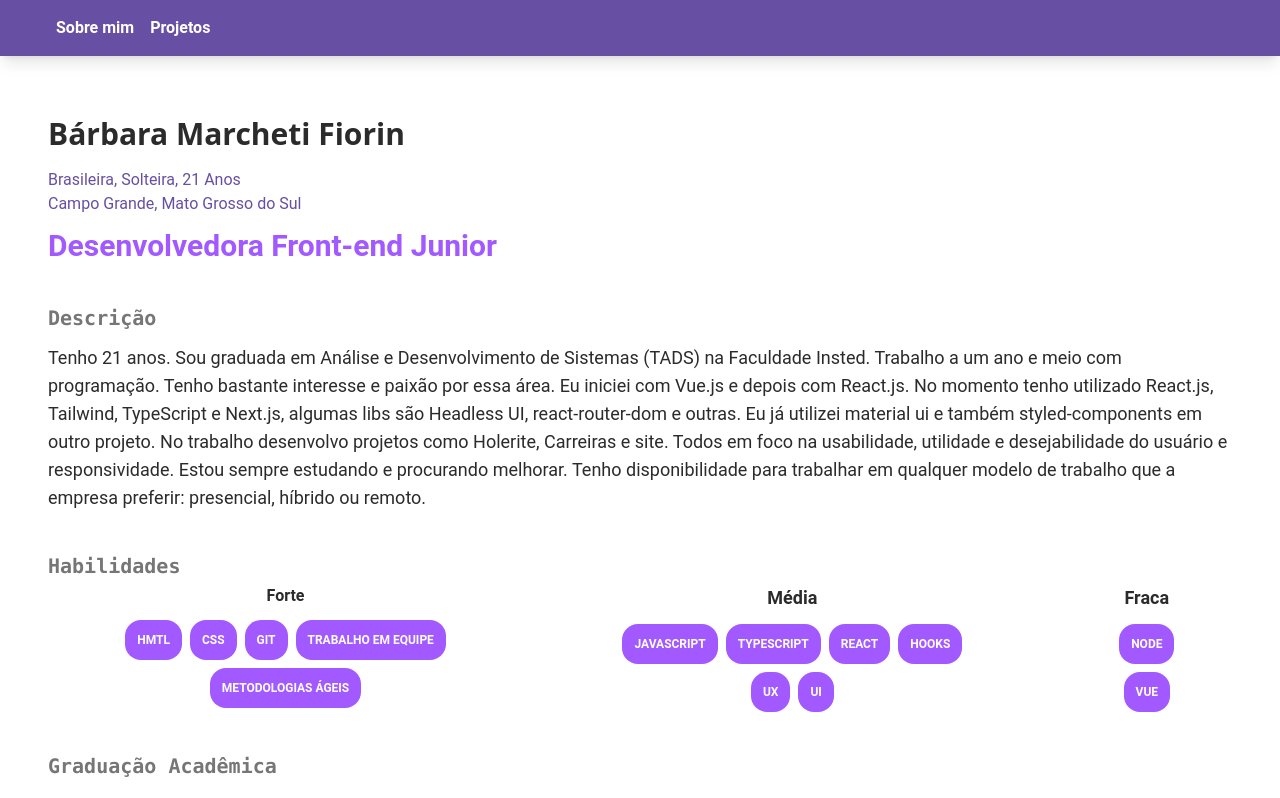
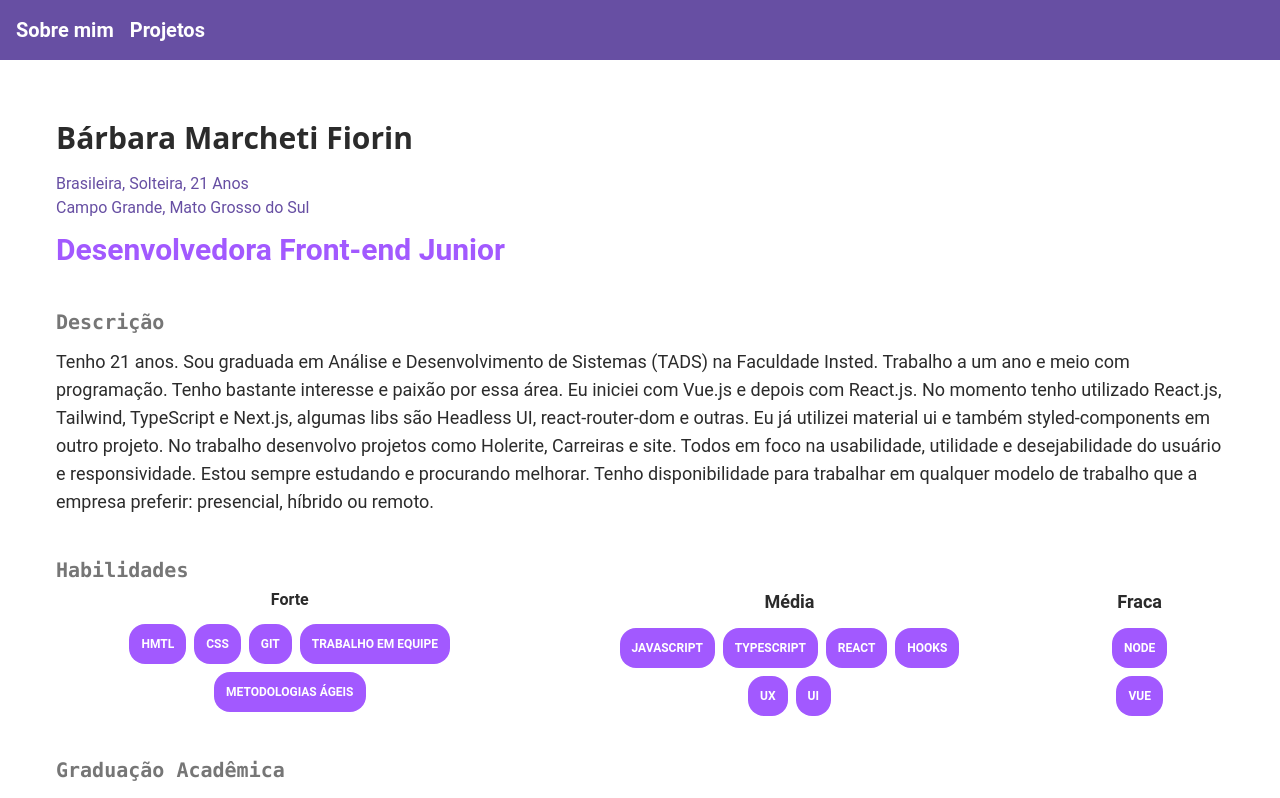
Before and after one commit to bamarcheti/my-resume, a React (Create React App) app: page / in a window 1280 px wide. Shown: the top 798 px of the page. Built offline with nearby package versions, Linux system fonts and the light colour scheme.

Commit message:
fix: corrigindo componente MainLayout

```diff
--- a/src/components/MainLayout/index.tsx
+++ b/src/components/MainLayout/index.tsx
@@ -32,19 +32,19 @@ const MainLayout: React.FC<Props> = ({ children }) => {
   return (
     <>
       <div
-        className={`w-full flex shadow-lg text-white
-          ${open ? 'bg-primary' : 'bg-primary shadow-lg'}`}
+        className={`w-full flex text-white
+          ${open ? 'bg-primary' : 'bg-primary'}`}
       >
         <div>
-          <div className="flex flex-row sm:px-10 px-3 py-2">
-            <ul className="hidden sm:flex gap-4 py-2 px-4">
-              <Link to={RoutesURL.SOBRE_MIM} rel="noreferrer">
-                <li className="cursor-pointer hover:text-indigo-300 transition-all font-semibold ease-in-out hover:scale-105">
+          <div className="flex flex-row px-4 py-4 w-full">
+            <ul className="hidden sm:flex gap-4 text-xl font-semibold w-full">
+              <Link to={RoutesURL.SOBRE_MIM}>
+                <li className="cursor-pointer hover:text-indigo-300 transition-all ease-in-out hover:scale-105">
                   Sobre mim
                 </li>
               </Link>
-              <Link to={RoutesURL.PROJETOS} rel="noreferrer">
-                <li className="cursor-pointer hover:text-indigo-300 transition-all font-semibold ease-in-out hover:scale-105">
+              <Link to={RoutesURL.PROJETOS}>
+                <li className="cursor-pointer hover:text-indigo-300 transition-all ease-in-out hover:scale-105">
                   Projetos
                 </li>
               </Link>
@@ -82,15 +82,19 @@ const MainLayout: React.FC<Props> = ({ children }) => {
               </div>
             </div>
           </div>
-          <ul className={`flex flex-col text-white gap-5 p-5 ${open ? '' : 'hidden'}`}>
+          <ul
+            className={`w-full flex flex-col text-white font-semibold gap-5 p-5 ${
+              open ? '' : 'hidden'
+            }`}
+          >
             <li
-              className="cursor-pointer hover:text-indigo-300 transition-all font-semibold ease-in-out"
+              className="cursor-pointer hover:text-indigo-300 transition-all ease-in-out"
               onClick={() => navigate(RoutesURL.SOBRE_MIM)}
             >
               Sobre mim
             </li>
             <li
-              className="cursor-pointer hover:text-indigo-300 transition-all font-semibold ease-in-out"
+              className="cursor-pointer hover:text-indigo-300 transition-all ease-in-out"
               onClick={() => navigate(RoutesURL.PROJETOS)}
             >
               Projetos
@@ -98,11 +102,7 @@ const MainLayout: React.FC<Props> = ({ children }) => {
           </ul>
         </div>
       </div>
-      <div
-        className={`grow justify-center w-full xl:max-w-full lg:max-w-full sm:max-w-full max-w-full py-3 xl:p-12 ${registrationPage} mt-2 rounded-sm px-14`}
-      >
-        {children}
-      </div>
+      <div className="grow justify-center w-full md:p-14 p-9">{children}</div>
       <Footer />
     </>
   );
```
